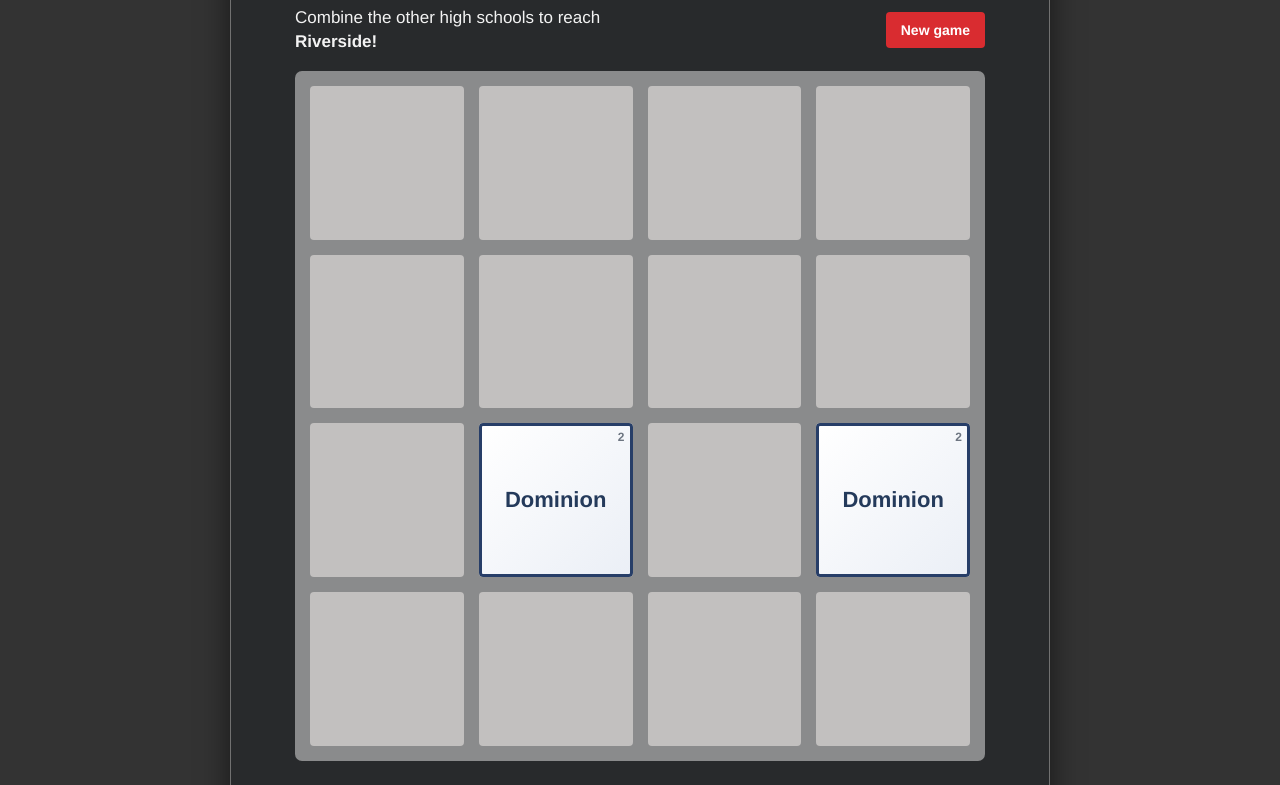
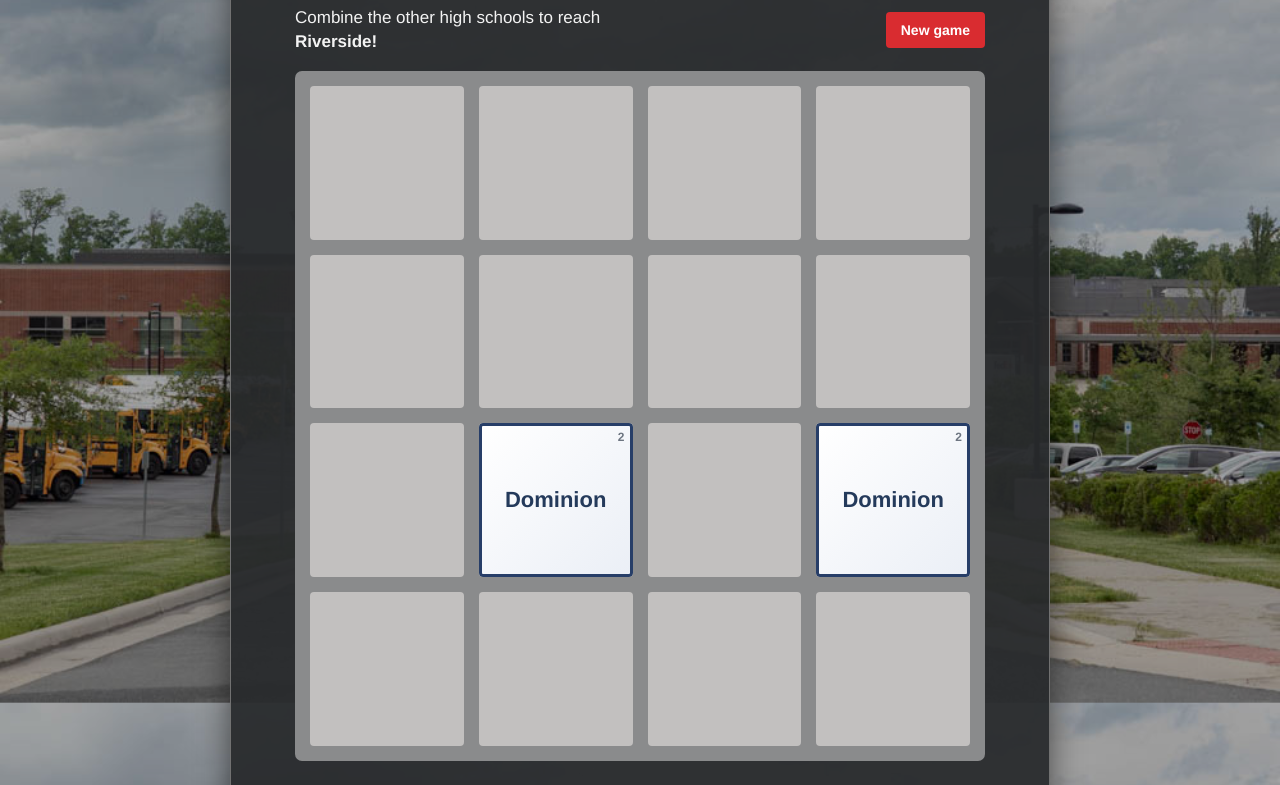
Before and after one commit to Aarivg/getriverside, a plain HTML site: page index.html in a window 1280 px wide. Shown: the part 151-936 px from the top of the page. Drawn offline with Linux system fonts and the light colour scheme.

Commit message:
style: add the Riverside campus backdrop

```diff
--- a/style.css
+++ b/style.css
@@ -1,7 +1,7 @@
 :root { color-scheme: dark; font-family: "Clear Sans", "Helvetica Neue", Arial, sans-serif; background: #333; }
 * { box-sizing: border-box; }
 html { min-height: 100%; }
-body { min-height: 100vh; margin: 0; padding: 28px 18px 40px; color: #f3f3f3; background: #333; }
+body { min-height: 100vh; margin: 0; padding: 28px 18px 40px; color: #f3f3f3; background: linear-gradient(#0005,#0005), url("./assets/bg.jpg") center center / cover fixed; }
 button { font: inherit; cursor: pointer; }
 button:focus-visible, a:focus-visible { outline: 3px solid #ffcf4d; outline-offset: 3px; }
 .shell { width: min(100%, 820px); margin: 0 auto; padding: 40px clamp(18px, 5vw, 72px) 28px; background: #282a2ceF; border: 1px solid #717171; border-top: 4px solid #e52629; border-radius: 0 0 6px 6px; box-shadow: 0 10px 32px #0008; }
```
Also changed, not shown: assets/bg.jpg (added).
